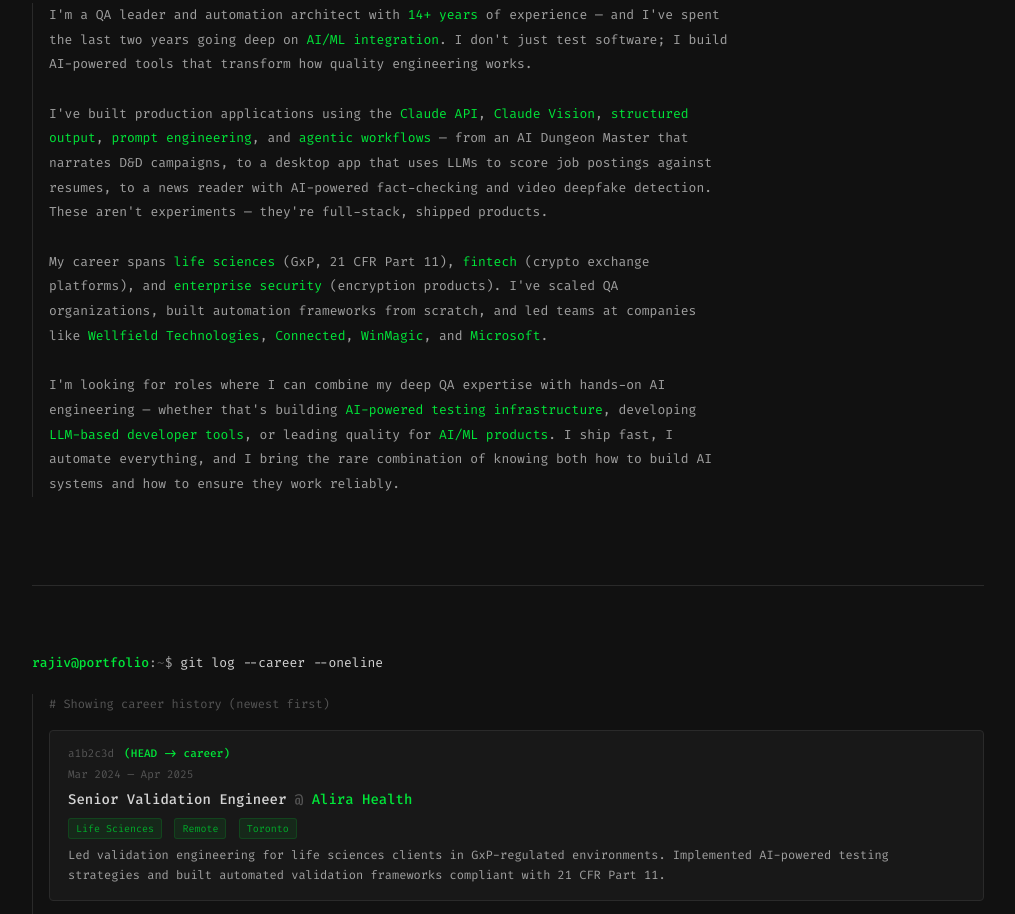
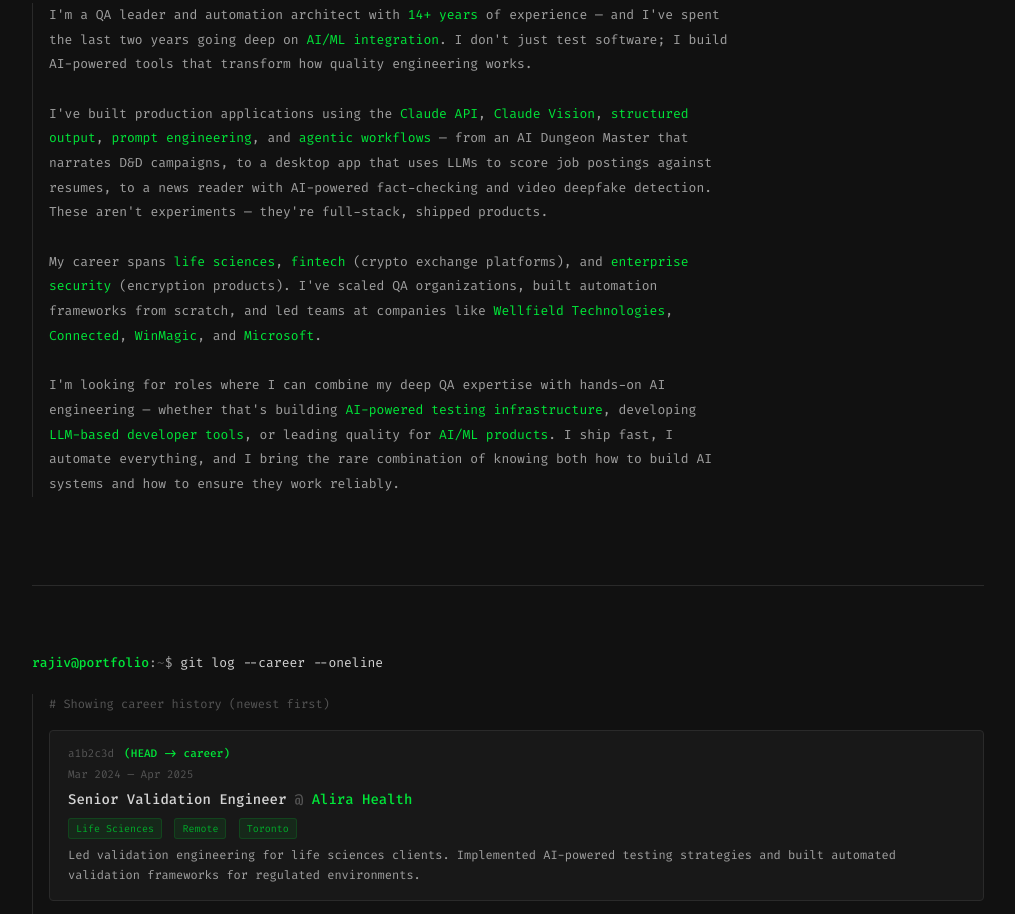
Before and after one commit to shehan-sj/shehan-web-site, a plain HTML site: page index.html in a window 1280 px wide. Shown: the part 1015-1929 px from the top of the page, without its empty margins (132-1147 px from the left). Drawn offline with Linux system fonts and the light colour scheme.

Commit message:
text modification, about

```diff
--- a/index.html
+++ b/index.html
@@ -122,7 +122,7 @@
                         <br>
                         <p>I've built production applications using the <span class="highlight-cyan">Claude API</span>, <span class="highlight-cyan">Claude Vision</span>, <span class="highlight-cyan">structured output</span>, <span class="highlight-cyan">prompt engineering</span>, and <span class="highlight-cyan">agentic workflows</span> — from an AI Dungeon Master that narrates D&D campaigns, to a desktop app that uses LLMs to score job postings against resumes, to a news reader with AI-powered fact-checking and video deepfake detection. These aren't experiments — they're full-stack, shipped products.</p>
                         <br>
-                        <p>My career spans <span class="highlight-amber">life sciences</span> (GxP, 21 CFR Part 11), <span class="highlight-amber">fintech</span> (crypto exchange platforms), and <span class="highlight-amber">enterprise security</span> (encryption products). I've scaled QA organizations, built automation frameworks from scratch, and led teams at companies like <span class="highlight-cyan">Wellfield Technologies</span>, <span class="highlight-cyan">Connected</span>, <span class="highlight-cyan">WinMagic</span>, and <span class="highlight-cyan">Microsoft</span>.</p>
+                        <p>My career spans <span class="highlight-amber">life sciences</span>, <span class="highlight-amber">fintech</span> (crypto exchange platforms), and <span class="highlight-amber">enterprise security</span> (encryption products). I've scaled QA organizations, built automation frameworks from scratch, and led teams at companies like <span class="highlight-cyan">Wellfield Technologies</span>, <span class="highlight-cyan">Connected</span>, <span class="highlight-cyan">WinMagic</span>, and <span class="highlight-cyan">Microsoft</span>.</p>
                         <br>
                         <p>I'm looking for roles where I can combine my deep QA expertise with hands-on AI engineering — whether that's building <span class="highlight-green">AI-powered testing infrastructure</span>, developing <span class="highlight-green">LLM-based developer tools</span>, or leading quality for <span class="highlight-green">AI/ML products</span>. I ship fast, I automate everything, and I bring the rare combination of knowing both how to build AI systems and how to ensure they work reliably.</p>
                     </div>
@@ -151,7 +151,7 @@
                                 <span class="git-tag">Life Sciences</span>
                                 <span class="git-tag">Remote</span>
                                 <span class="git-tag">Toronto</span>
-                                <p>Led validation engineering for life sciences clients in GxP-regulated environments. Implemented AI-powered testing strategies and built automated validation frameworks compliant with 21 CFR Part 11.</p>
+                                <p>Led validation engineering for life sciences clients. Implemented AI-powered testing strategies and built automated validation frameworks for regulated environments.</p>
                             </div>
                         </div>
 
@@ -414,7 +414,7 @@
                         <div class="skill-category">
                             <h3 class="skill-dir"><span class="highlight-green">▸</span> domains/</h3>
                             <div class="skill-items">
-                                <span class="skill-tag domain">Life Sciences (GxP)</span>
+                                <span class="skill-tag domain">Life Sciences</span>
                                 <span class="skill-tag domain">Fintech / Crypto</span>
                                 <span class="skill-tag domain">Enterprise Security</span>
                                 <span class="skill-tag domain">Gaming</span>
```
